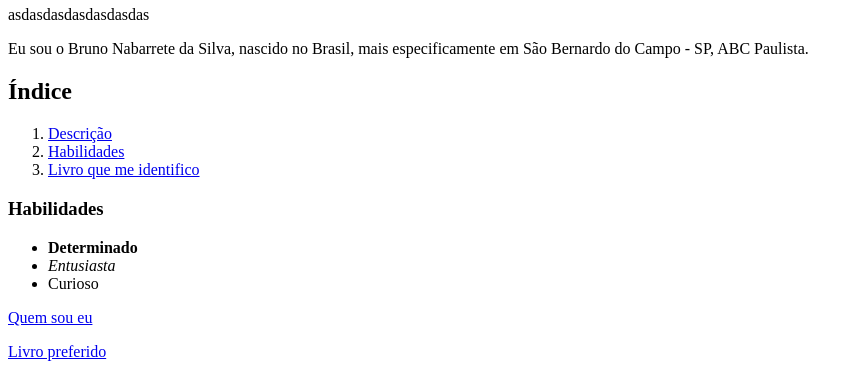
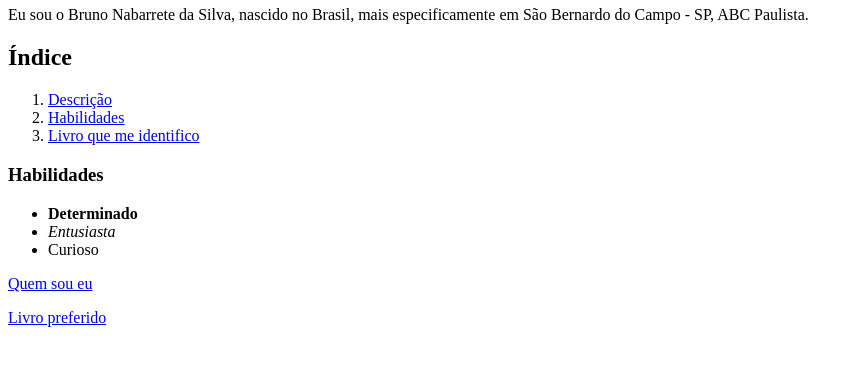
Before and after one commit to BrunoNabarrete/portfolio-web, a plain HTML site: page index.html in a window 1280 px wide. Shown: the part 631-1000 px from the top of the page, without its empty margins (0-863 px from the left). After the commit the page ends 966 px from the top, so only its background shows below. Drawn offline with Linux system fonts and the light colour scheme.

Commit message:
correção

```diff
--- a/index.html
+++ b/index.html
@@ -8,7 +8,6 @@
     <p></p>
     <img id="Foto1" src="WhatsApp Image 2022-08-09 at 20.03.34.jpeg" alt="Imagem do Bruno Nabarrete atualmente" width="400px">
     <h1 id="#descrição">Descrição</h1>
-    <p>asdasdasdasdasdasdas</p>
     <p> Eu sou o Bruno Nabarrete da Silva, nascido no Brasil, mais especificamente em São Bernardo do Campo - SP, ABC Paulista.</p>
     <h2>Índice</h2>
     <ol>
```
